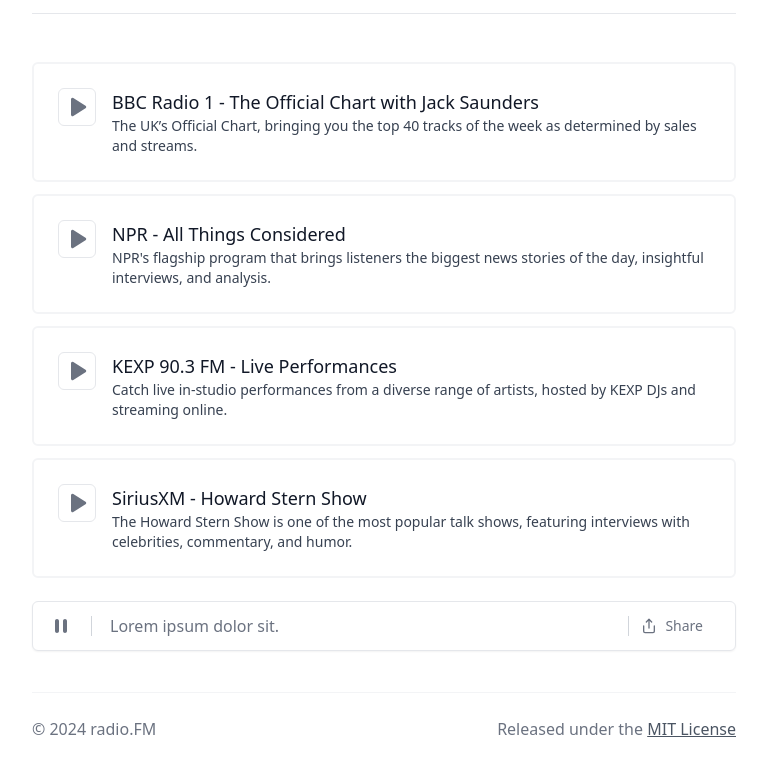
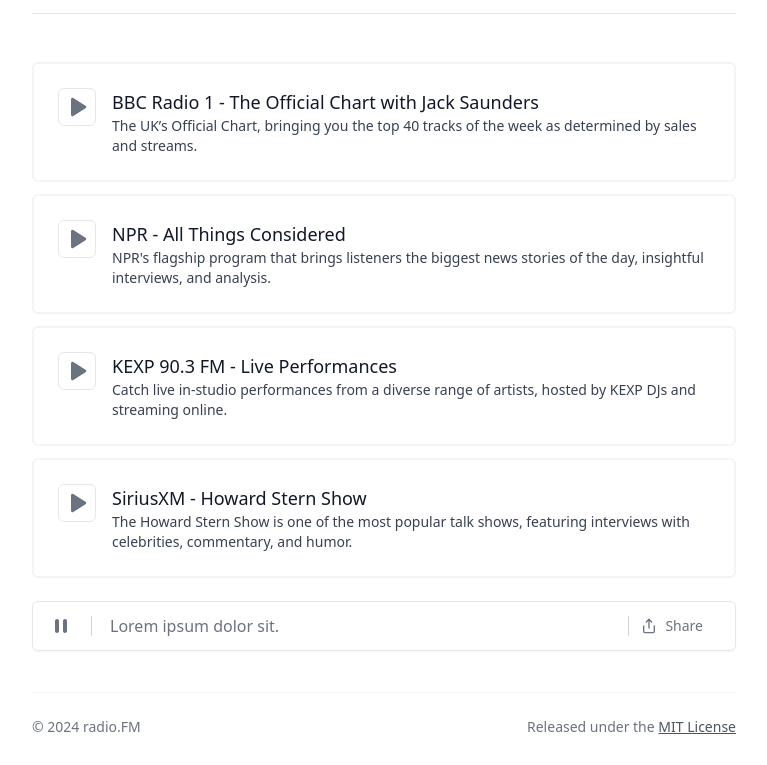
Before and after one commit to antheiz/radio-fm, an Astro site: page / in a window 1280 px wide. Shown: the part 141-906 px from the top of the page, without its empty margins (256-1023 px from the left). Built offline with nearby package versions, Linux system fonts and the light colour scheme; Astro itself is replaced by a stand-in of ours.

Commit message:
fix: change font size

```diff
--- a/src/components/Footer.astro
+++ b/src/components/Footer.astro
@@ -1,7 +1,7 @@
 <footer class="bg-white">
   <div class="mx-auto md:max-w-3xl px-4 pb-6 sm:px-6 lg:px-8">
     <div class="flex flex-col md:flex-row md:justify-between mt-4 border-t border-gray-100 pt-6">
-        <p class="text-gray-500">
+        <p class="text-sm text-gray-500">
           <span> Released under the</span>
 
           <a
@@ -12,7 +12,7 @@
           </a>
         </p>
 
-        <p class="mt-4 text-gray-500 md:order-first md:mt-0">&copy; 2024 radio.FM</p>
+        <p class="mt-4 text-sm text-gray-500 md:order-first md:mt-0">&copy; 2024 radio.FM</p>
     </div>
   </div>
 </footer>
```
